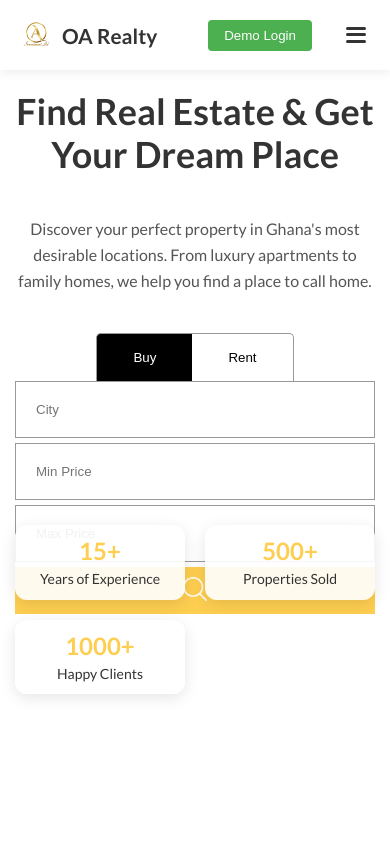
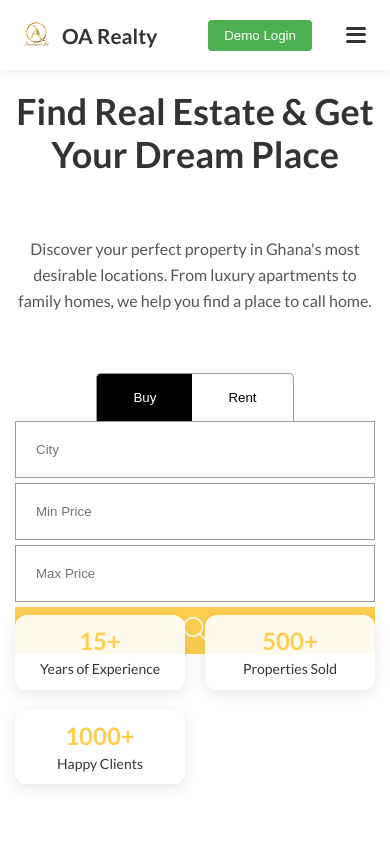
Before and after one commit to k0bby69/realestate, a React (Vite) app: page / in a window 390 px wide. Shown: the top 844 px of the page. Built offline with nearby package versions, Linux system fonts and the light colour scheme.

Commit message:
Significantly increase spacing between search bar and statistics boxes on mobile

```diff
--- a/src/routes/homePage/homePage.scss
+++ b/src/routes/homePage/homePage.scss
@@ -40,7 +40,7 @@
       @include sm{
         justify-content: flex-start;
         padding-top: 20px;
-        gap: 40px; // Increased gap for better spacing
+        gap: 60px; // Significantly increased gap for more spacing
         text-align: center;
       }
 
@@ -75,7 +75,7 @@
           display: grid;
           grid-template-columns: 1fr 1fr;
           gap: 20px;
-          margin-top: 30px; // Increased margin for better spacing
+          margin-top: 60px; // Significantly increased margin for more spacing
         }
 
         .box {
```
